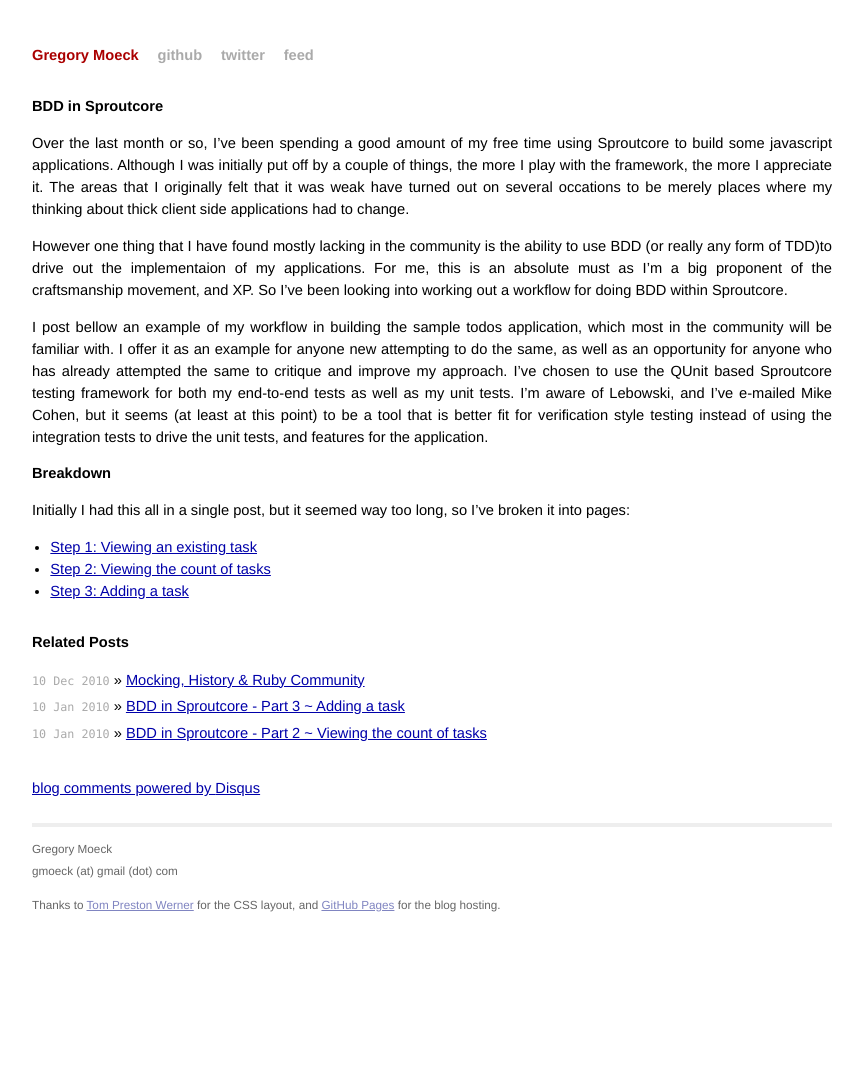
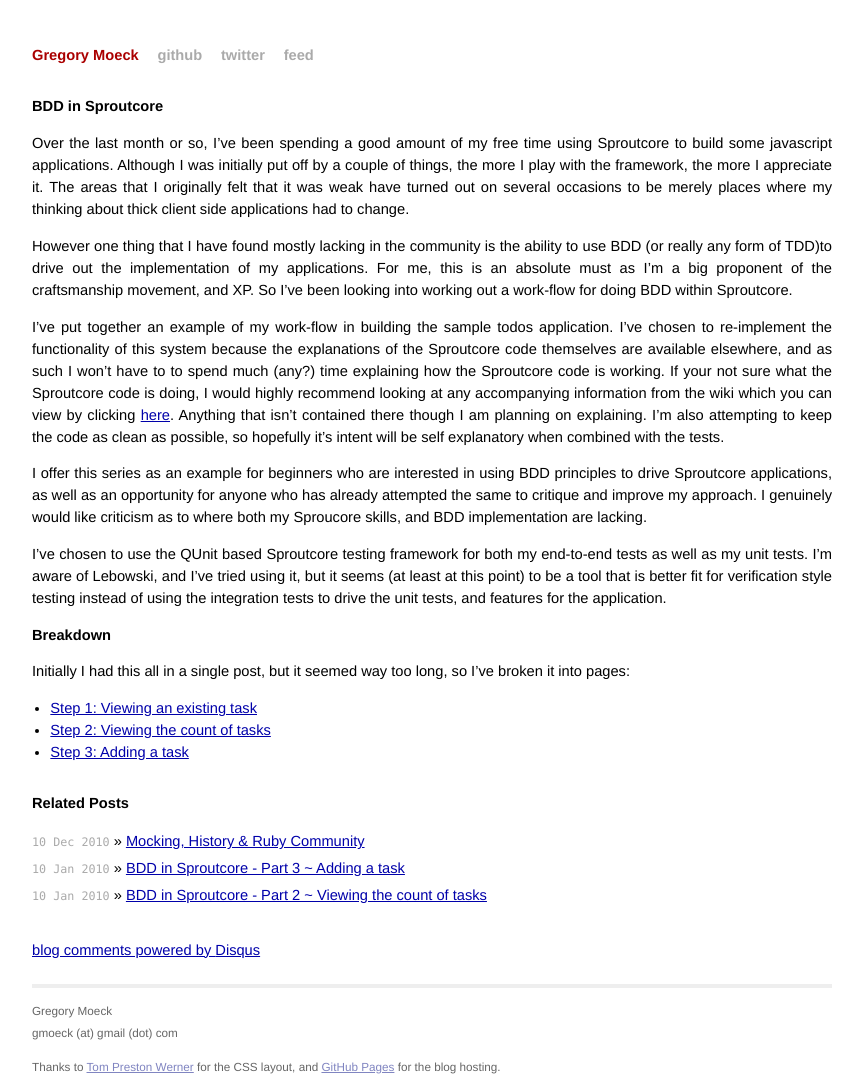
Before and after one commit to gmoeck/gmoeck.github.com, a Jekyll site: the page built from _posts/2010-01-10-bdd-in-sproutcore-intro.markdown, in a window 1280 px wide. Shown: the whole page, without its empty margins (208-1071 px from the left). Built offline with Jekyll 4.4.1, drawn with Linux system fonts in a browser that asks for light colours; Markdown is read by kramdown in place of the engine named in the settings; comment, search, counter and statistics services are not loaded; before the commit the page ends 944 px from its top, so only the background shows below that.

Commit message:
Update bdd in sproutcore

```diff
--- a/_posts/2010-01-10-bdd-in-sproutcore-intro.markdown
+++ b/_posts/2010-01-10-bdd-in-sproutcore-intro.markdown
@@ -3,11 +3,15 @@
 title: BDD in Sproutcore - Introduction
 ---
 #BDD in Sproutcore
-Over the last month or so, I've been spending a good amount of my free time using Sproutcore to build some javascript applications. Although I was initially put off by a couple of things, the more I play with the framework, the more I appreciate it. The areas that I originally felt that it was weak have turned out on several occations to be merely places where my thinking about thick client side applications had to change.
+Over the last month or so, I've been spending a good amount of my free time using Sproutcore to build some javascript applications. Although I was initially put off by a couple of things, the more I play with the framework, the more I appreciate it. The areas that I originally felt that it was weak have turned out on several occasions to be merely places where my thinking about thick client side applications had to change.
 
-However one thing that I have found mostly lacking in the community is the ability to use BDD (or really any form of TDD)to drive out the implementaion of my applications. For me, this is an absolute must as I'm a big proponent of the craftsmanship movement, and XP. So I've been looking into working out a workflow for doing BDD within Sproutcore.
+However one thing that I have found mostly lacking in the community is the ability to use BDD (or really any form of TDD)to drive out the implementation of my applications. For me, this is an absolute must as I'm a big proponent of the craftsmanship movement, and XP. So I've been looking into working out a work-flow for doing BDD within Sproutcore.
 
-I post bellow an example of my workflow in building the sample todos application, which most in the community will be familiar with. I offer it as an example for anyone new attempting to do the same, as well as an opportunity for anyone who has already attempted the same to critique and improve my approach. I've chosen to use the QUnit based Sproutcore testing framework for both my end-to-end tests as well as my unit tests. I'm aware of Lebowski, and I've e-mailed Mike Cohen, but it seems (at least at this point) to be a tool that is better fit for verification style testing instead of using the integration tests to drive the unit tests, and features for the application.
+I've put together an example of my work-flow in building the sample todos application. I've chosen to re-implement the functionality of this system because the explanations of the Sproutcore code themselves are available elsewhere, and as such I won't have to to spend much (any?) time explaining how the Sproutcore code is working. If your not sure what the Sproutcore code is doing, I would highly recommend looking at any accompanying information from the wiki which you can view by clicking [here](http://wiki.sproutcore.com/w/page/12413071/Todos%C2%A0Intro). Anything that isn't contained there though I am planning on explaining. I'm also attempting to keep the code as clean as possible, so hopefully it's intent will be self explanatory when combined with the tests.
+
+I offer this series as an example for beginners who are interested in using BDD principles to drive Sproutcore applications, as well as an opportunity for anyone who has already attempted the same to critique and improve my approach. I genuinely would like criticism as to where both my Sproucore skills, and BDD implementation are lacking.
+
+I've chosen to use the QUnit based Sproutcore testing framework for both my end-to-end tests as well as my unit tests. I'm aware of Lebowski, and I've tried using it, but it seems (at least at this point) to be a tool that is better fit for verification style testing instead of using the integration tests to drive the unit tests, and features for the application.
 
 #Breakdown
 Initially I had this all in a single post, but it seemed way too long, so I've broken it into pages:
--- a/_posts/2010-01-10-bdd-in-sproutcore-part-1.markdown
+++ b/_posts/2010-01-10-bdd-in-sproutcore-part-1.markdown
@@ -36,7 +36,7 @@
 
 <script src="https://gist.github.com/772927.js"> </script>
 
-Here however when I run my tests again, Sproutcore does not give me any kind of error, it just fails silently. I'm not sure why this is (if you have more knowledge of the framework, please enlighten me) because Todos.tasksController doesn't actually exist. But in anycase I need to create it (apps/todos/controllers/tasks.js):
+Here however when I run my tests again, Sproutcore does not give me any kind of error, it just fails silently. I'm not sure why this is (if you have more knowledge of the framework, please enlighten me) because Todos.tasksController doesn't actually exist. But in any case I need to create it (apps/todos/controllers/tasks.js):
 
 <script src="https://gist.github.com/772931.js"> </script>
 
--- a/_posts/2010-01-10-bdd-in-sproutcore-part-2.markdown
+++ b/_posts/2010-01-10-bdd-in-sproutcore-part-2.markdown
@@ -12,7 +12,7 @@
 
 <script src="https://gist.github.com/773034.js"> </script>
 
-This is telling me that the summmary view does not exist yet, so I create it:
+This is telling me that the summary view does not exist yet, so I create it:
 
 <script src="https://gist.github.com/773050.js"> </script>
 
--- a/_posts/2010-01-10-bdd-in-sproutcore-part-3.markdown
+++ b/_posts/2010-01-10-bdd-in-sproutcore-part-3.markdown
@@ -8,7 +8,7 @@
 
 <script src="https://gist.github.com/773146.js"> </script>
 
-The only thing new here is the simulating of a mouse click on the button within the runloop inside the test. Within sproutcore, there is no such thing as a native "click" event. Instead, Sproutcore registers a click on a mousedown event, followed by a mouseup. Mike Cohen(FrozenCanuck) has a great blog post explaining the idea, which you can view [here](http://frozencanuck.wordpress.com/2010/04/06/simulating-events-in-sproutcore/). For now, know this is how I simulate a clicking on the button.
+The only thing new here is the simulating of a mouse click on the button within the run loop inside the test. Within sproutcore, there is no such thing as a native "click" event. Instead, Sproutcore registers a click on a mousedown event, followed by a mouseup. Mike Cohen(FrozenCanuck) has a great blog post explaining the idea, which you can view [here](http://frozencanuck.wordpress.com/2010/04/06/simulating-events-in-sproutcore/). For now, know this is how I simulate a clicking on the button.
 
 This generates the following failure:
 
```
Also changed, not shown: other parts of _posts/2010-01-10-bdd-in-sproutcore-part-1.markdown (+2 -2 lines).
